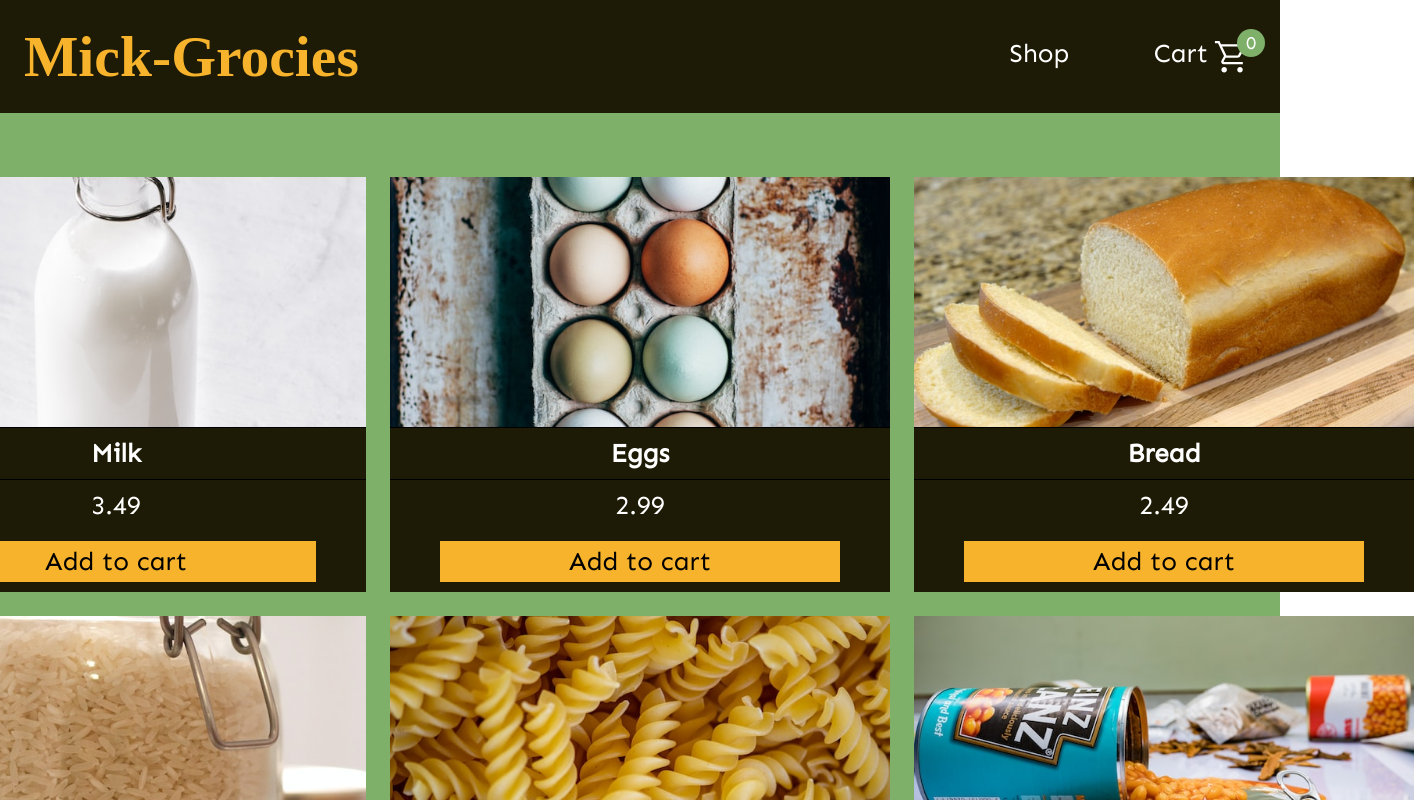
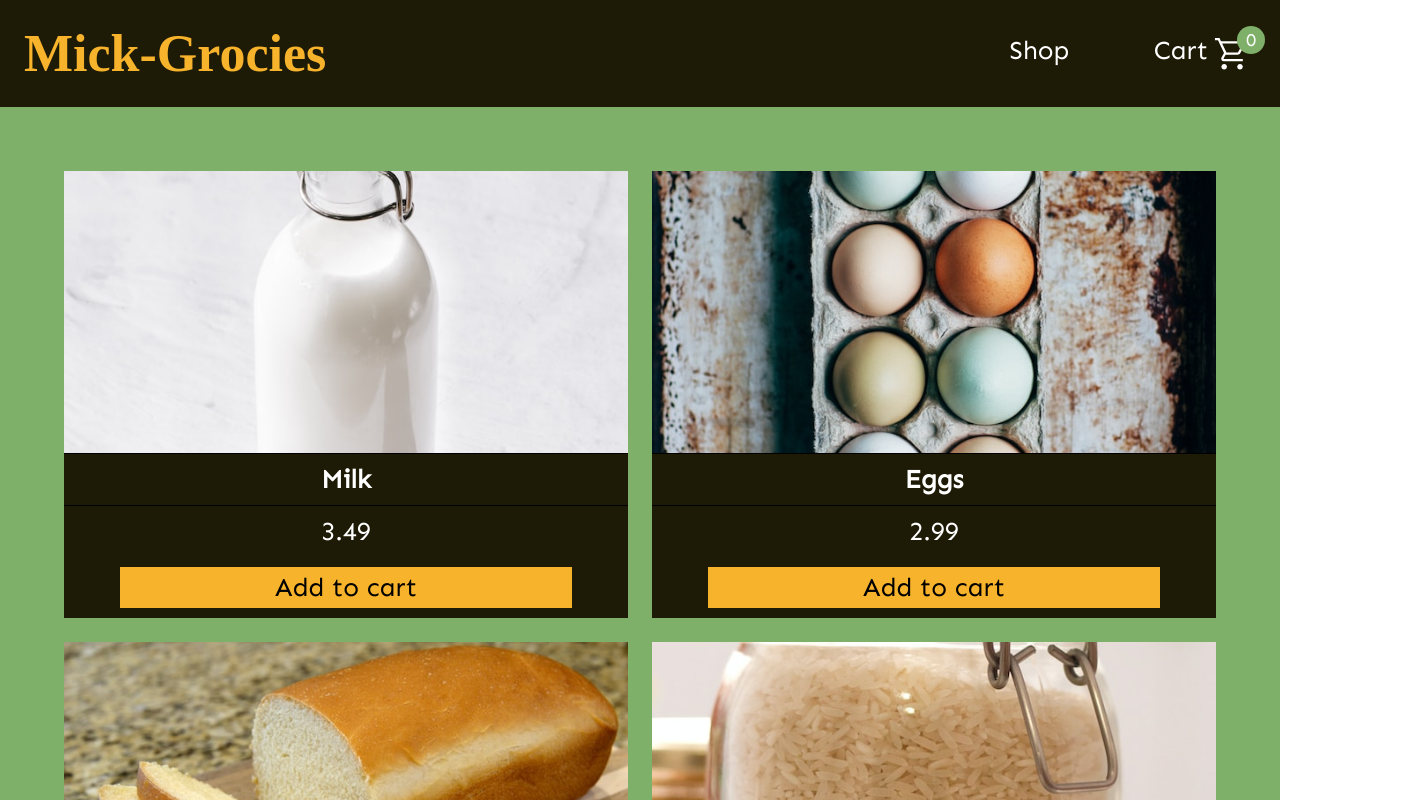
Before and after one commit to MickFrog/shopping-cart, a React (Create React App) app: page /shop in a window 1280 px wide. Shown: the top 800 px of the page, 1414 px wide, since content can reach past the window. Built offline with nearby package versions, Linux system fonts and the light colour scheme; a web font is replaced by a local one.

Commit message:
add slight responsiveness

```diff
--- a/src/components/Header.css
+++ b/src/components/Header.css
@@ -15,7 +15,6 @@
 
 .storeName {
     font-family: 'Zilla Slab Highlight', cursive;
-    font-size: 1.8rem;
     color: #F7B32B;
 }
 
--- a/src/components/Shop.css
+++ b/src/components/Shop.css
@@ -3,7 +3,7 @@
   padding: 5%;
 
   display: grid;
-  grid-template-columns: repeat(3, max-content);
+  grid-template-columns: repeat(auto-fill, minmax(500px, 1fr));
   gap: var(--myPadding);
 
   justify-content: center;
--- a/src/components/shopComponents/product.css
+++ b/src/components/shopComponents/product.css
@@ -3,13 +3,14 @@
     flex-flow: column;
     align-items: center;
     justify-content: center;
+    width: inherit;
 
     background-color: var(--myBlack);
     color: white;
 }
 
 .pdt-image {
-    width: 500px;
+    width: 100%;
     aspect-ratio: 2/1;
     object-fit: cover;
 }
```
